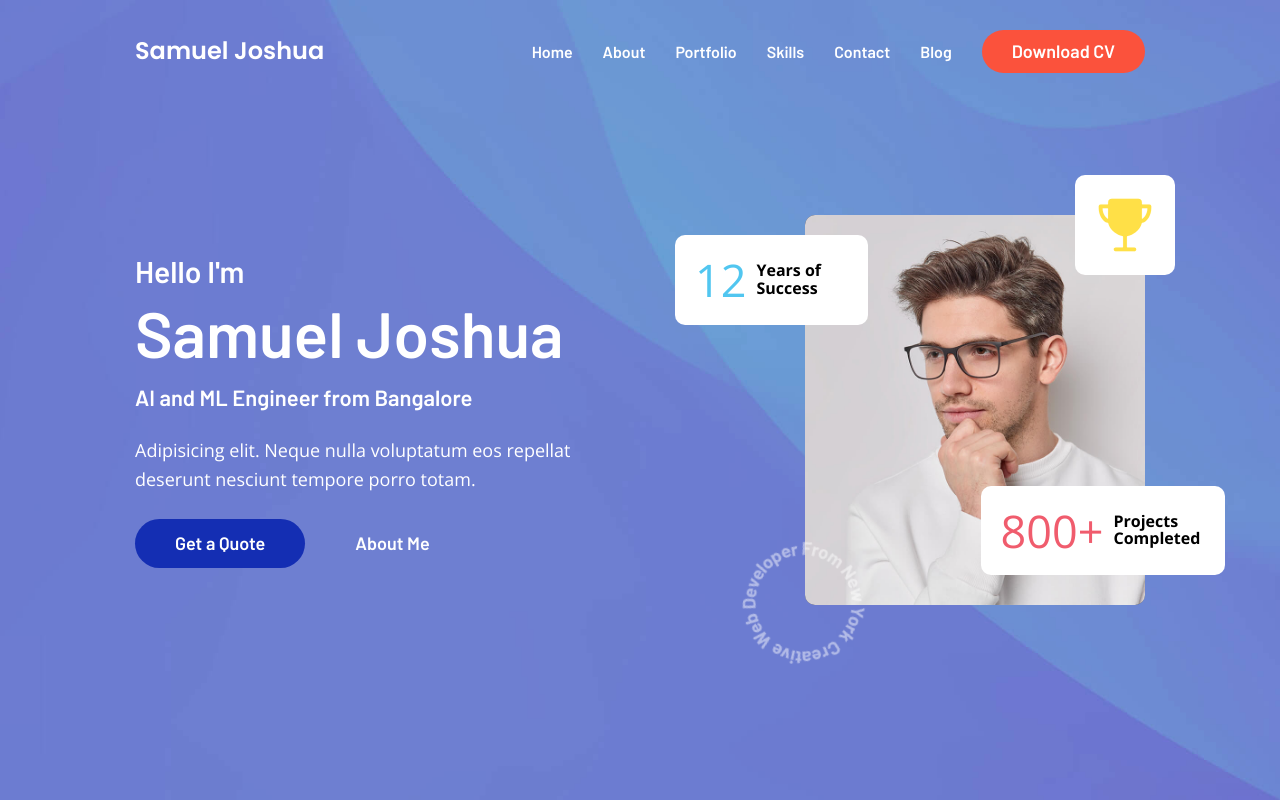
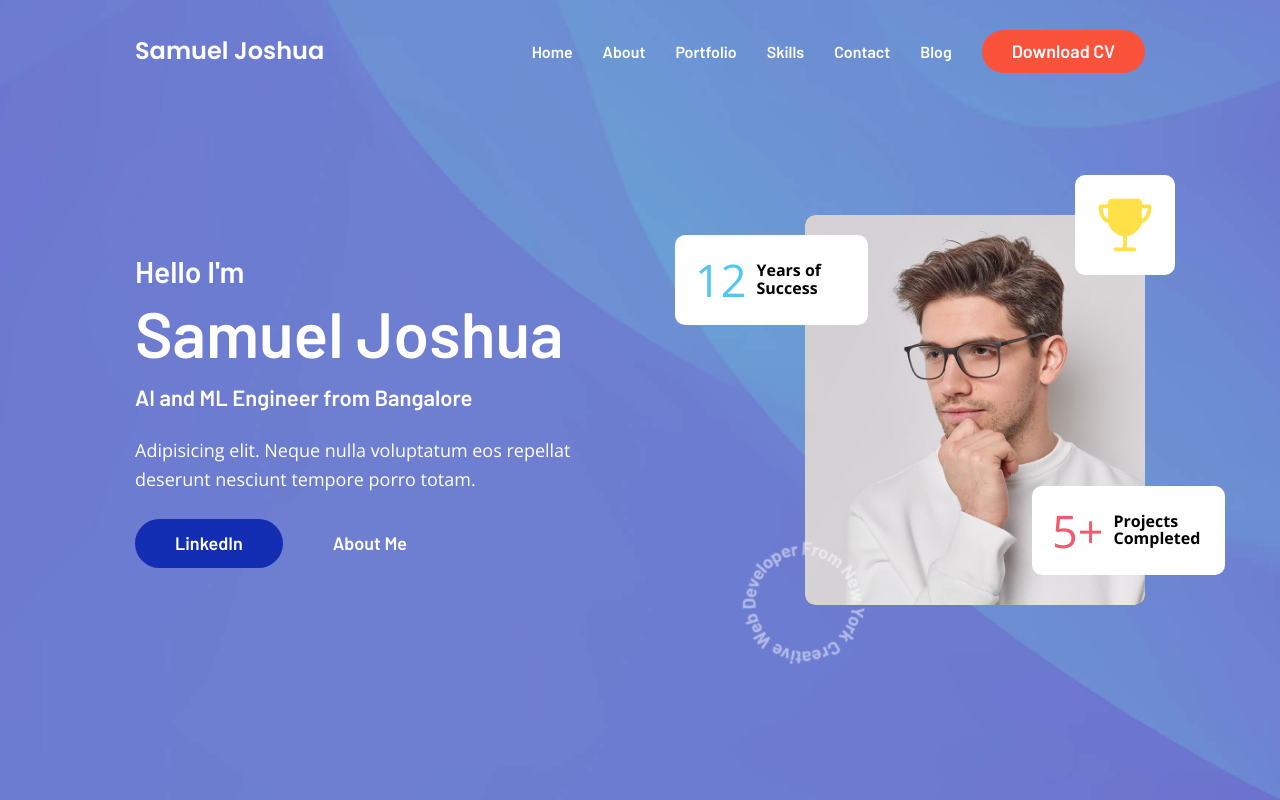
Before and after one commit to ksj047/ksj047.github.io, a plain HTML site: page index.html in a window 1280 px wide. Shown: the top 800 px of the page. Drawn offline with nearby package versions, Linux system fonts and the light colour scheme.

Commit message:
Update index.html

```diff
--- a/index.html
+++ b/index.html
@@ -108,7 +108,7 @@
             </div>
 
             <div class="elem elem-2">
-              <p class="elem-title">800+</p>
+              <p class="elem-title">5+</p>
 
               <p class="elem-text">Projects Completed</p>
             </div>
@@ -117,7 +117,7 @@
               <ion-icon name="trophy"></ion-icon>
             </div>
 
-            <img src="./assets/images/rotate-img.png" width="169" height="172" alt="I'm developer from New York"
+            <img src="./assets/images/rotate-img.png" width="169" height="172" alt="I'm Developer from Bangalore"
               class="rotate-img">
 
           </div>
@@ -134,7 +134,7 @@
             </p>
 
             <div class="btn-group">
-              <a href="#contact" class="btn btn-primary blue">Get a Quote</a>
+              <a href="https://www.linkedin.com/in/samueljoshua47/" class="btn btn-primary blue" target="_blank">LinkedIn</a>
 
               <a href="#about" class="btn">About Me</a>
             </div>
```
